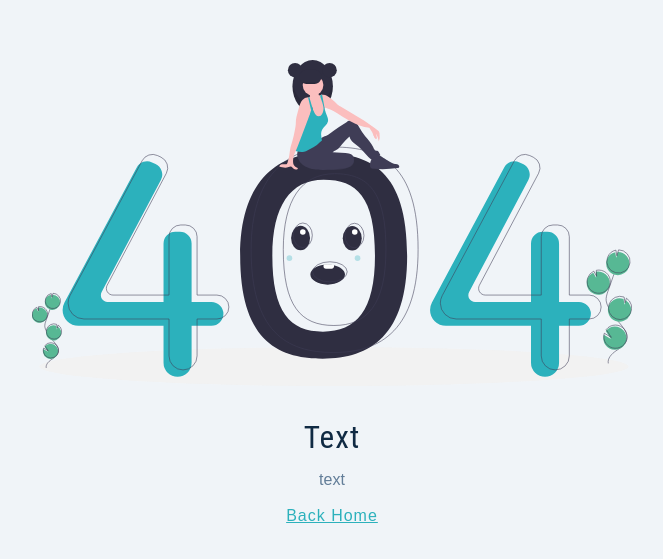
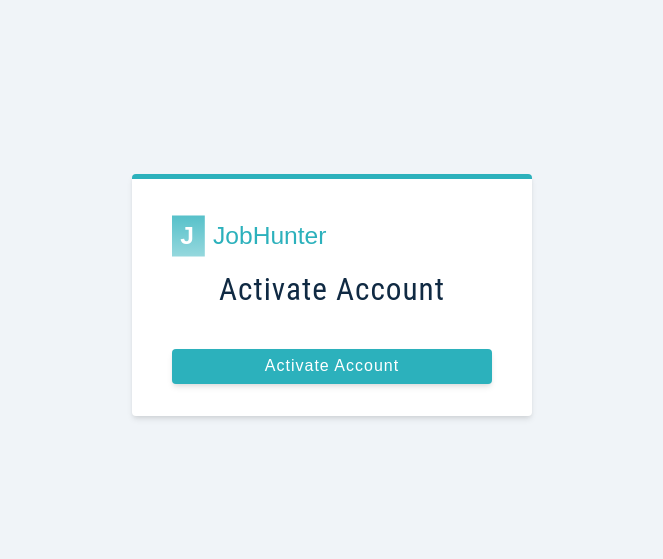
Before and after one commit to Henoker/JobHunter, a React (Create React App) app in the folder frontend/: page /activate/1/1 in a window 1280 px wide. Shown: the part 105-664 px from the top of the page, without its empty margins (308-971 px from the left). Built offline with nearby package versions, Linux system fonts and the light colour scheme.

Commit message:
Add account activation page frontend

```diff
--- a/frontend/src/App.js
+++ b/frontend/src/App.js
@@ -1,4 +1,4 @@
-import { Error, Landing, Register, Login, ProtectedRoute } from "./pages";
+import { Error, Landing, Register, Login, Activation } from "./pages";
 // import {
 //   AddJob,
 //   AllJobs,
@@ -15,6 +15,7 @@ function App() {
         <Route>
           <Route path="/" element={<Landing />} />
           <Route path="/register" element={<Register />} />
+          <Route path="/activate/:uid/:token" element={<Activation />} />
           <Route path="/login" element={<Login />} />
           <Route path="*" element={<Error />} />
         </Route>
--- /dev/null
+++ b/frontend/src/pages/Activation.js
@@ -0,0 +1,62 @@
+import { useEffect } from "react";
+import { useNavigate, useParams } from "react-router-dom";
+import { useDispatch, useSelector } from "react-redux";
+import { activate, reset } from "../features/auth/authSlice";
+import { displayAlert, toggleAlert } from "../features/alerts/alertSlice";
+import Wrapper from "../assets/wrappers/RegisterPage";
+import { Logo, Alert } from "../components";
+
+const Activation = () => {
+  const { uid, token } = useParams();
+  const dispatch = useDispatch();
+  const navigate = useNavigate();
+
+  const { isLoading, isError, isSuccess, message } = useSelector(
+    (state) => state.auth
+  );
+
+  const handleSubmit = (e) => {
+    e.preventDefault();
+
+    const userData = {
+      uid,
+      token,
+    };
+    dispatch(activate(userData));
+  };
+
+  useEffect(() => {
+    if (isError) {
+      dispatch(displayAlert({ alertType: "danger", alertText: message }));
+      setTimeout(() => dispatch(toggleAlert()), 3000);
+    }
+
+    if (isSuccess) {
+      navigate("/login");
+      dispatch(
+        displayAlert({
+          alertType: "success",
+          alertText: "Your account has been activated! You can login now",
+        })
+      );
+      setTimeout(() => dispatch(toggleAlert()), 3000);
+    }
+
+    dispatch(reset());
+  }, [isError, isSuccess, message, navigate, dispatch]);
+
+  return (
+    <Wrapper className="full-page">
+      <form className="form" onSubmit={handleSubmit}>
+        <Logo />
+        <h3>Activate Account</h3>
+        <Alert />
+
+        <button type="submit" className="btn btn-block" disabled={isLoading}>
+          Activate Account
+        </button>
+      </form>
+    </Wrapper>
+  );
+};
+export default Activation;
--- a/frontend/src/pages/Index.js
+++ b/frontend/src/pages/Index.js
@@ -3,5 +3,6 @@ import Register from "./Register";
 import Landing from "./Landing";
 import ProtectedRoute from "./ProtectedRoute";
 import Login from "./Login";
+import Activation from "./Activation";
 
-export { Error, Landing, Register, Login, ProtectedRoute };
+export { Error, Landing, Register, Login, Activation, ProtectedRoute };
```
